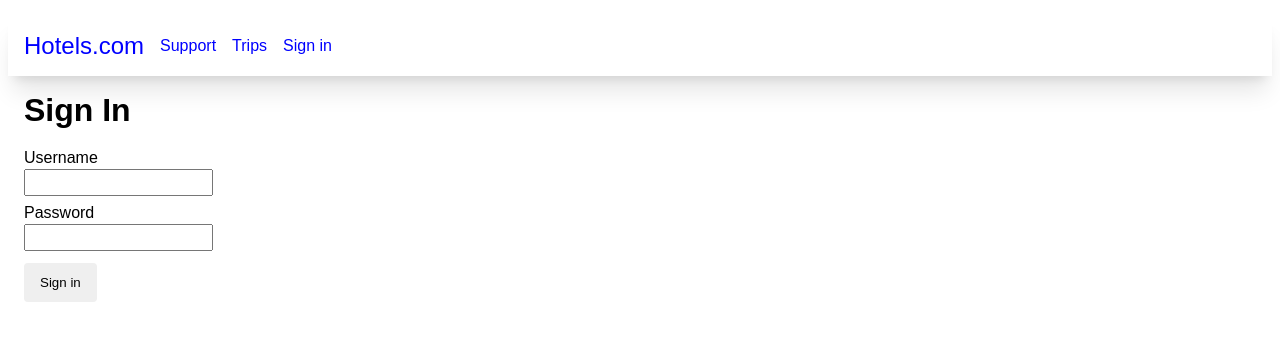
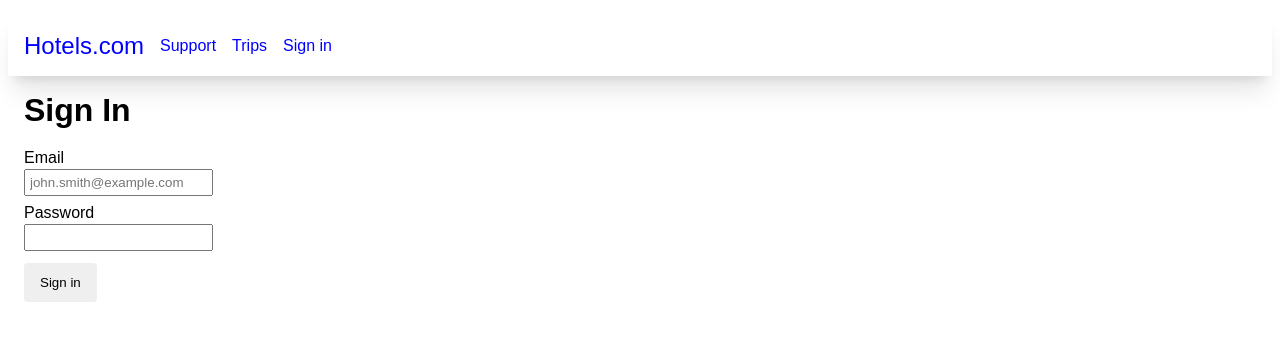
Before and after one commit to irfaan-jamarussadiq/hotels, a React (Vite) app: page /signin in a window 1280 px wide. Shown: the top 340 px of the page. Built offline with nearby package versions, Linux system fonts and the light colour scheme.

Commit message:
Use email instead of username field on sign in page

```diff
--- a/src/SignIn.jsx
+++ b/src/SignIn.jsx
@@ -6,12 +6,12 @@
       <h1>Sign In</h1>
       <form className='sign-in-form'>
         <div className='form-field'>
-          <label className='form-label' htmlFor='username'>Username</label>
-          <input className='form-input' id='username' type="text" />
+          <label className='form-label' htmlFor='email'>Email</label>
+          <input className='form-input' id='email' type='email' placeholder='john.smith@example.com' />
         </div>
         <div className='form-field'>
           <label className='form-label' htmlFor='password'>Password</label>
-          <input className='form-input' id='password' type="password" />
+          <input className='form-input' id='password' type='password' />
         </div>
         <button className='sign-in-btn'>Sign in</button>
       </form>
```
